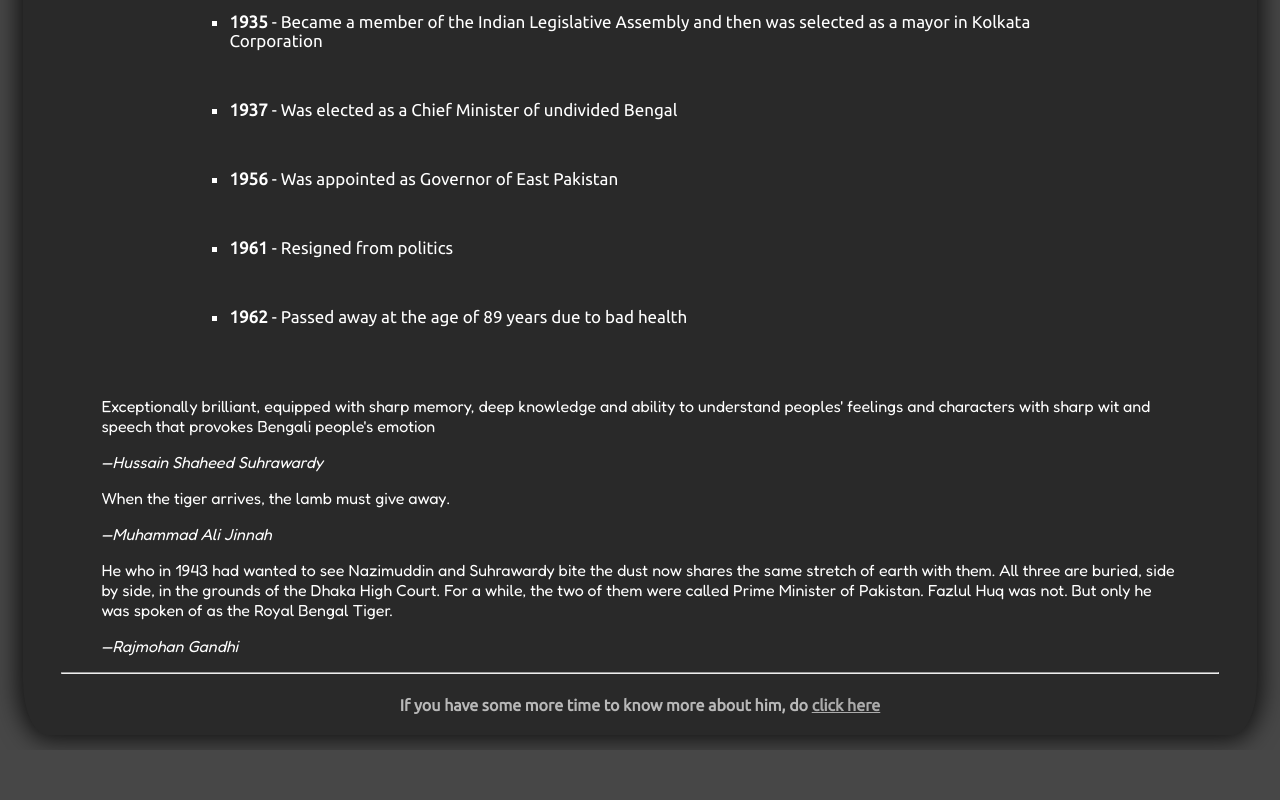
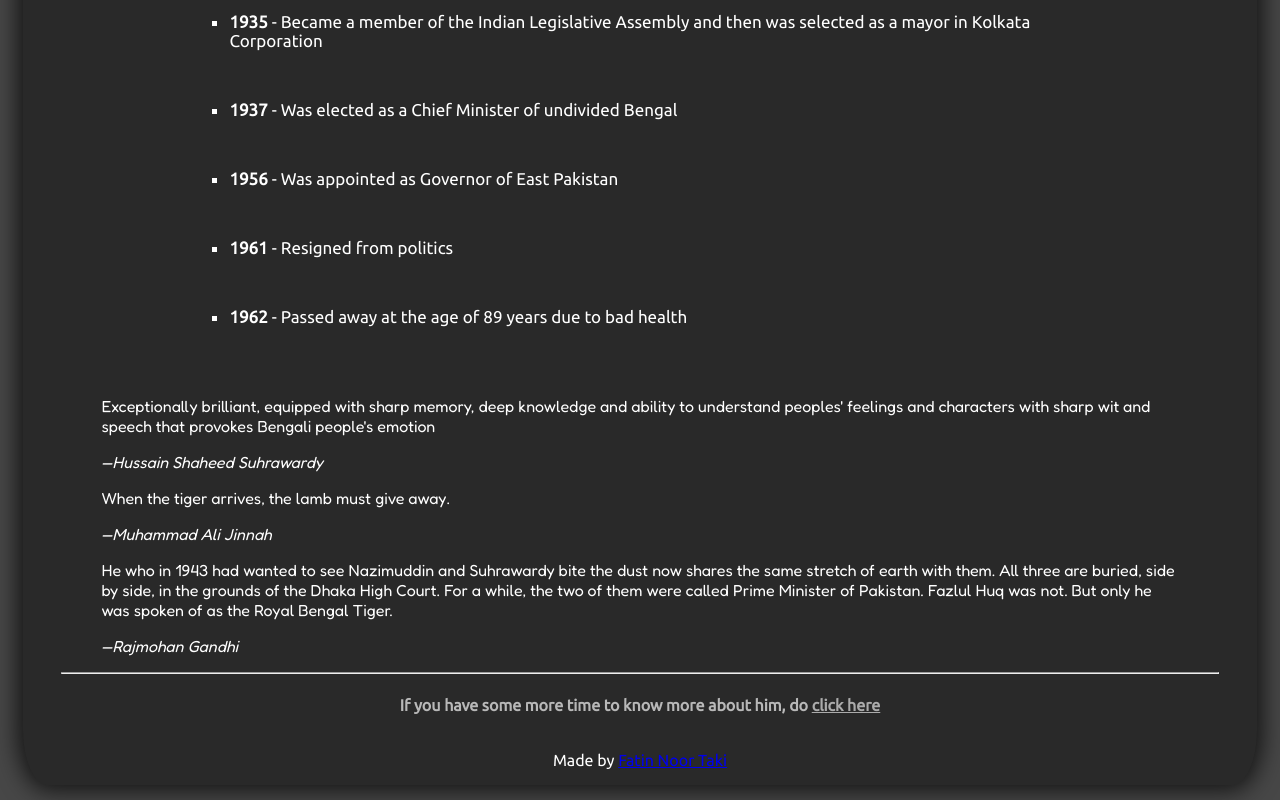
Before and after one commit to webtechdude/TributePage-Sher-E-Bangla, a plain HTML site: page index.html in a window 1280 px wide. Shown: the part 1968-2768 px from the top of the page. Before the commit the page ends 2718 px from the top, so only its background shows below. Drawn offline with Linux system fonts and the light colour scheme.

Commit message:
Footer Uploaded

```diff
--- a/index.html
+++ b/index.html
@@ -65,6 +65,7 @@
                     href="https://en.wikipedia.org/wiki/A._K._Fazlul_Huq" id="tribute-link" target="_blank">click
                     here</a></h4>
         </div>
+        <p>Made by <a href="https://bio.link/taki">Fatin Noor Taki</a></p>
     </div>
 </body>
 
```
